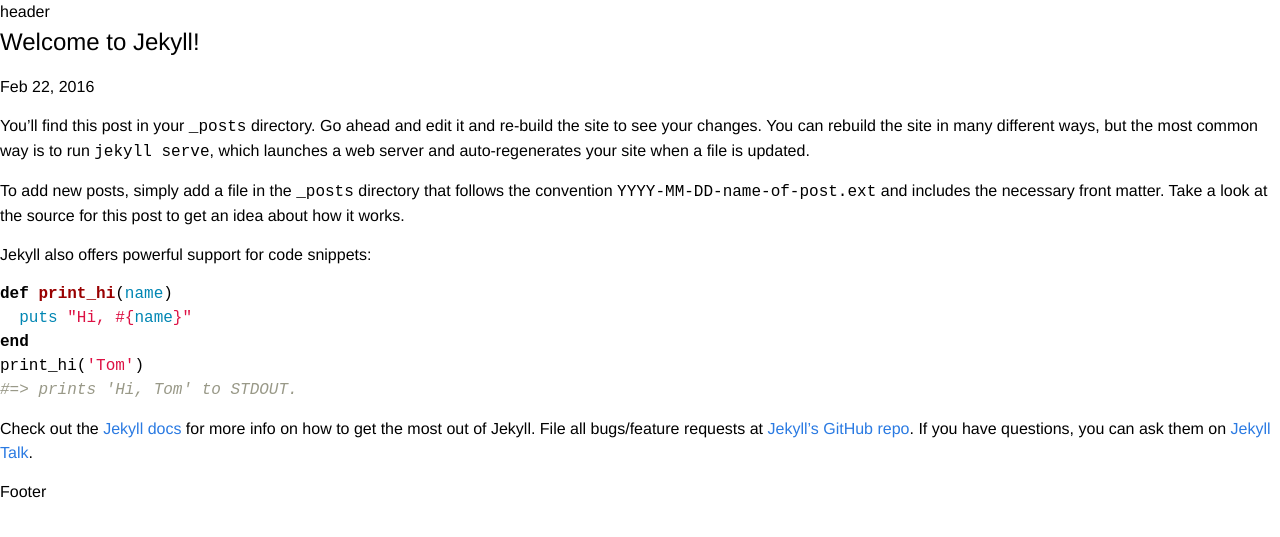
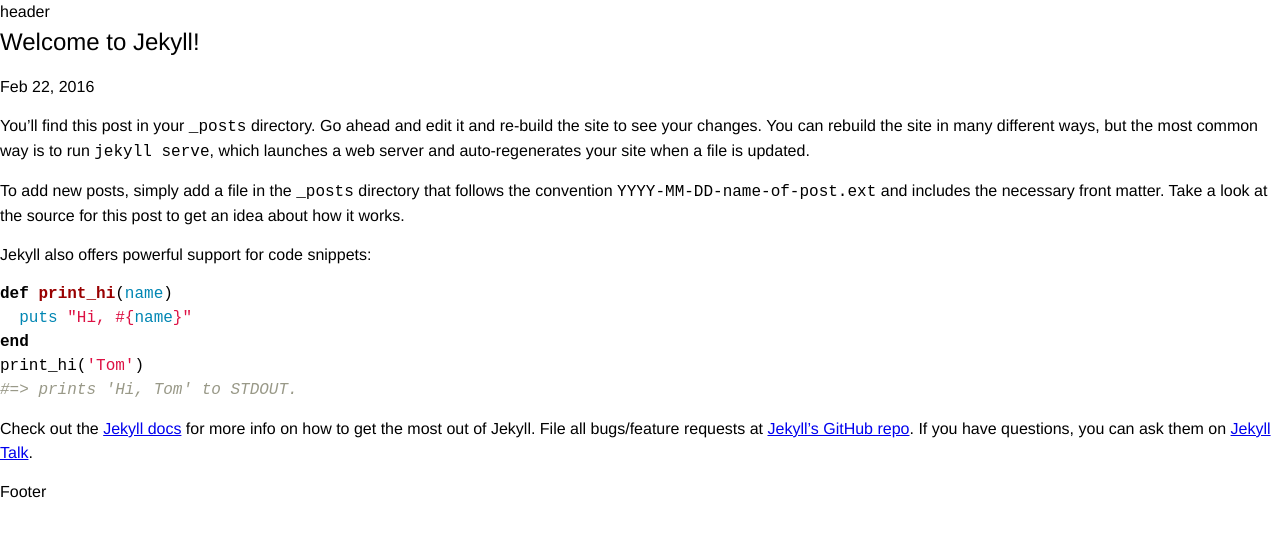
Before and after one commit to naher94/scaffoldcss, a Jekyll site: the page built from _posts/2016-02-22-welcome-to-jekyll.markdown, in a window 1280 px wide. Shown: the top 537 px of the page. Built offline with Jekyll 4.4.1, drawn with Linux system fonts in a browser that asks for light colours.

Commit message:
Styling Updates

```diff
--- a/_sass/_base.scss
+++ b/_sass/_base.scss
@@ -23,8 +23,6 @@
     font-kerning: normal;
 }
 
-
-
 /**
  * Set `margin-bottom` to maintain vertical rhythm
  */
@@ -43,26 +41,6 @@
     font-weight: $base-font-weight;
 }
 
-
-
-/**
- * Links
- */
-a {
-    color: $brand-color;
-    text-decoration: none;
-
-    &:visited {
-        color: darken($brand-color, 15%);
-    }
-
-    &:hover {
-        text-decoration: underline;
-    }
-}
-
-
-
 /**
  * Clearfix
  */
--- a/css/main.scss
+++ b/css/main.scss
@@ -2,8 +2,6 @@
 # Only the main Sass file needs front matter (the dashes are enough)
 ---
 @charset "utf-8";
-
-
 
 // Our variables
 $base-font-family: "Helvetica Neue", Helvetica, Arial, sans-serif;
@@ -14,10 +12,17 @@
 
 $spacing-unit:     30px;
 
-$brand-color:      #2a7ae2;
-
 // Import partials from `sass_dir` (defaults to `_sass`)
 @import
-        "base",
-        "syntax-highlighting"
+    "base",
+    "syntax-highlighting"
 ;
+
+:root{
+    --creme: #FAF6EC;
+    --dark-creme: #F6F0E1;
+
+    --bamboo-black: #0F2D14;
+    --bamboo-forest: #1A4020;
+    --bamboo-green: #94CE40;
+}
```
